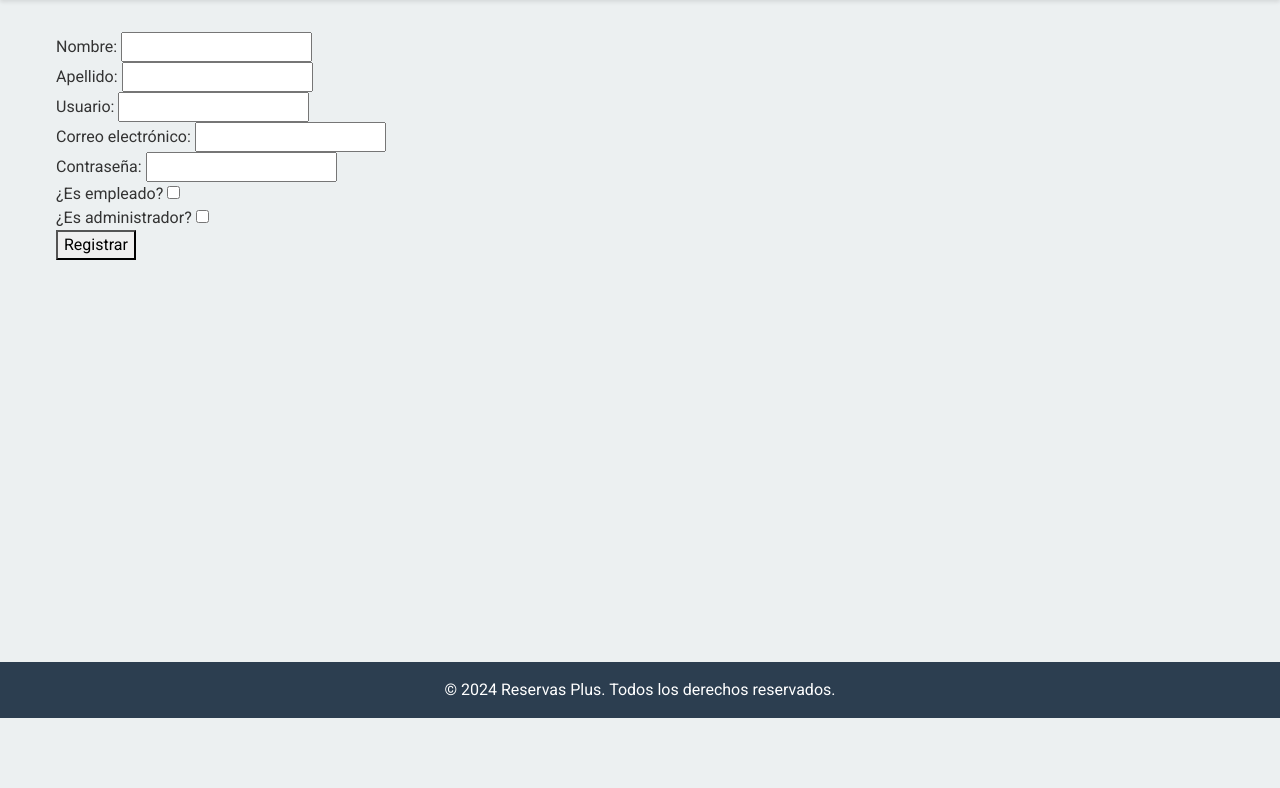
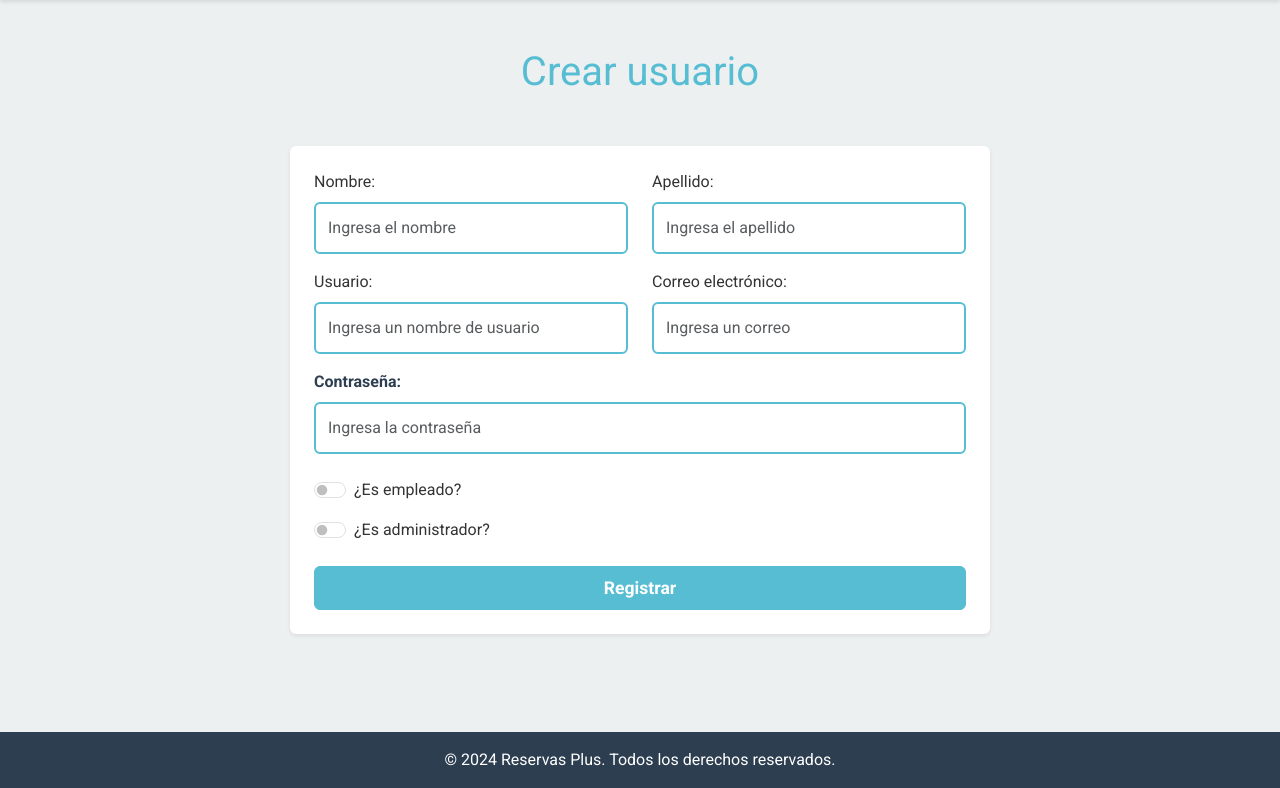
Before and after one commit to TVM23/ReservaPlus, a Django app: page /Usuarios/registros/ in a window 1280 px wide. Shown: the part 82-870 px from the top of the page. Before the commit the page ends 800 px from the top, so only its background shows below. Run offline with Django 5.2, Linux system fonts and the light colour scheme; some libraries are stand-ins or nearby versions.

Commit message:
Crear usuarios - Vista

```diff
--- a/Usuarios/templates/registro2.html
+++ b/Usuarios/templates/registro2.html
@@ -4,33 +4,56 @@
 
 {% block content %}
 
+    <div class="container mt-5">
+        <h1 class="text-center mb-4">Crear usuario</h1>
+
+        <div class="form-container form-register p-4 shadow-sm bg-white rounded">
             <form method="POST">
                 {% csrf_token %}
-    <label for="firstname">Nombre:</label>
-    <input type="text" name="firstname" required><br>
+                <div class="row">
+                    <div class="col-md-6 mb-3">
+                        <label for="firstname" class="form-label">Nombre:</label>
+                        <input type="text" class="form-control" name="firstname" placeholder="Ingresa el nombre" required>
+                    </div>
+                    <div class="col-md-6 mb-3">
+                        <label for="lastname" class="form-label">Apellido:</label>
+                        <input type="text" class="form-control" name="lastname" placeholder="Ingresa el apellido" required>
+                    </div>
+                </div>
 
-    <label for="lastname">Apellido:</label>
-    <input type="text" name="lastname" required><br>
+                <div class="row">
+                    <div class="col-md-6 mb-3">
+                        <label for="username" class="form-label">Usuario:</label>
+                        <input type="text" class="form-control" name="username" placeholder="Ingresa un nombre de usuario" required>
+                    </div>
+                    <div class="col-md-6 mb-3">
+                        <label for="email" class="form-label">Correo electrónico:</label>
+                        <input type="email" class="form-control" name="email" placeholder="Ingresa un correo" required>
+                    </div>
+                </div>
 
-    <label for="username">Usuario:</label>
-    <input type="text" name="username" required><br>
+                <div class="form-group mb-4">
+                    <label for="password" class="form-label">Contraseña:</label>
+                    <input type="password" class="form-control" name="password" placeholder="Ingresa la contraseña" required>
+                </div>
 
-    <label for="email">Correo electrónico:</label>
-    <input type="email" name="email" required><br>
+                <div class="form-check form-switch mb-3">
+                    <input class="form-check-input" type="checkbox" name="is_empleado" id="is_empleado">
+                    <label class="form-check-label" for="is_empleado">¿Es empleado?</label>
+                </div>
 
-    <label for="password">Contraseña:</label>
-    <input type="password" name="password" required><br>
+                <div class="form-check form-switch mb-4">
+                    <input class="form-check-input" type="checkbox" name="is_admin" id="is_admin">
+                    <label class="form-check-label" for="is_admin">¿Es administrador?</label>
+                </div>
 
-    <label for="is_empleado">¿Es empleado?</label>
-    <input type="checkbox" name="is_empleado"><br>
+                <div class="d-grid">
+                    <button type="submit" class="btn btn-primary btn-block py-2">Registrar</button>
+                </div>
+            </form>
 
-    <label for="is_admin">¿Es administrador?</label>
-    <input type="checkbox" name="is_admin"><br>
-
-    <button type="submit">Registrar</button>
-</form>
             {% if messages %}
-        <div class="alert alert-info mt-3">
+                <div class="alert alert-info mt-4">
                     <ul class="mb-0">
                         {% for message in messages %}
                             <li>{{ message }}</li>
@@ -39,5 +62,6 @@
                 </div>
             {% endif %}
         </div>
+    </div>
 
 {% endblock %}
--- a/Usuarios/templates/user_profile.html
+++ b/Usuarios/templates/user_profile.html
@@ -5,7 +5,6 @@
 {% block content %}
 <div class="container-fluid mt-4">
     <div class="row">
-        <!-- Barra lateral -->
         <div class="col-md-3">
             <div class="profile-sidebar shadow-sm p-3 rounded">
                 <div class="text-center mb-4">
@@ -33,7 +32,6 @@
             </div>
         </div>
 
-        <!-- Sección principal de información -->
         <div class="col-md-9">
             <div class="profile-info shadow-sm p-4 rounded">
                 <h4 class="mb-4">Información Personal</h4>
@@ -70,7 +68,6 @@
     </div>
 </div>
 
-<!-- Modal para cerrar sesión -->
 <div class="modal fade" id="logoutModal" tabindex="-1" aria-labelledby="logoutModalLabel" aria-hidden="true">
   <div class="modal-dialog">
     <div class="modal-content">
--- a/Usuarios/templates/usuarios_list.html
+++ b/Usuarios/templates/usuarios_list.html
@@ -75,7 +75,6 @@
 {% endblock %}
 
 {% block extra_scripts %}
-    <!-- Inicializar DataTables para la tabla de usuarios -->
     <script>
         $(document).ready(function() {
             $('#usuarios-table').DataTable({
--- a/Usuarios/views.py
+++ b/Usuarios/views.py
@@ -19,15 +19,14 @@ class RegistroView(View):
         password = request.POST['password']
         email = request.POST['email']
 
-        # Crear el usuario con firstname y lastname
         try:
             user = User.objects.create_user(username=username, password=password, email=email)
             user.first_name = firstname
             user.last_name = lastname
-            user.is_active = True  # Asegúrate de que el usuario esté activo
+            user.is_active = True
             user.save()
             messages.success(request, 'Registro exitoso. Puedes iniciar sesión ahora.')
-            return redirect('home')
+            return redirect('login')
         except Exception as e:
             messages.error(request, f'Error en el registro: {e}')
             return render(request, 'registro.html')
@@ -63,7 +62,6 @@ def logout_view(request):
 
 @login_required
 def user_profile(request):
-    # El usuario que está autenticado puede acceder aquí
     user = request.user
     return render(request, 'user_profile.html', {'user': user})
 
@@ -78,11 +76,9 @@ def usuario_list(request):
 def toggle_usuario_status(request, user_id):
     usuario = get_object_or_404(User, id=user_id)
 
-    # Cambiar el estado de is_active
     usuario.is_active = not usuario.is_active
     usuario.save()
 
-    # Redirigir de nuevo a la lista de usuarios
     return redirect('usuario_list')
 
 
@@ -99,7 +95,6 @@ def Registro(request):
             user = User.objects.create_user(first_name=firstname, last_name=lastname, username=username,
                                             password=password, email=email)
 
-            # Asignar permisos según los checkboxes
             if is_admin == 'on':
                 user.is_staff = True
                 user.is_superuser = True
@@ -108,12 +103,12 @@ def Registro(request):
                 user.is_superuser = False
             else:
                 user.is_staff = False
-                user.is_superuser = False  # Cliente
+                user.is_superuser = False
 
             user.save()
 
             messages.success(request, 'Registro exitoso. Puedes iniciar sesión ahora.')
-            return redirect('login')
+            return redirect('usuario_list')
         except Exception as e:
             messages.error(request, f'Error en el registro: {e}')
             return render(request, 'registro.html')
```
Also changed, not shown: HotelApp/templates/actualizar_servicio.html (+3 -7 lines). Lines whose indentation alone changed are shown as unchanged.
